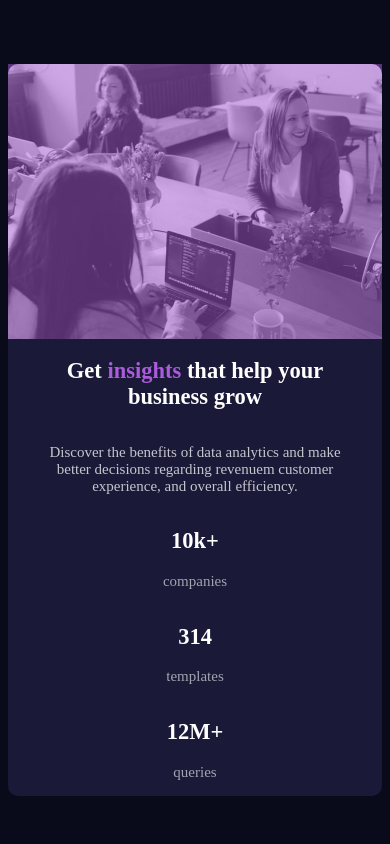
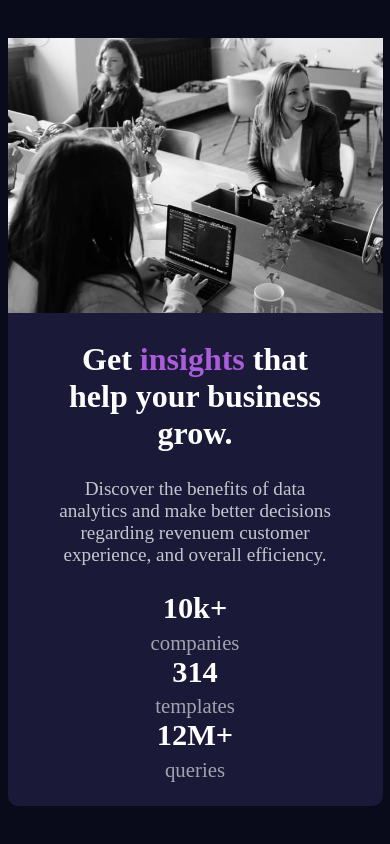
Before and after one commit to Adriano-Dos-Santos/stats-preview-card-component, a website: page index.html in a window 390 px wide. Drawn offline with Linux system fonts and the light colour scheme.

Commit message:
responsive image complete

```diff
--- a/index.html
+++ b/index.html
@@ -11,24 +11,34 @@
 
 
     </head>
+    <!-- test -->
     <body>
         <div class="container">
-            <picture>
+            <picture class="picture">
+                <source media="(max-width: 1439px)" srcsets="assets/image-header-mobile.jpg" type="image/jpeg">
+                <source media="(min-width: 1440px)" srcsets="assets/image-header-desktop.jpg" type="image/jpeg">
+                <img srcset="assets/image-header-mobile.jpg 654w, assets/image-header-desktop.jpg 540w"
+                     sizes="(max-width: 1439px) 654px,
+                            (min-width: 1440px) 540px"
+                     src="assets/image-header-mobile.jpg"
+                     alt="People working in the office" />
             </picture>
             <section class="content">
-                <h1>Get <span class="text-color">insights</span> that help your business grow</h1>
+                <h1>Get <span class="text-color">insights</span> that help your business grow.</h1>
                 <p>Discover the benefits of data analytics and make better decisions regarding revenuem customer experience, and overall efficiency.</p>
-                <div class="data">
+                <div class="data-container">
+                 <div class="data">
                     <h2>10k+</h2>
                     <p>companies</p>
-                </div>
-                <div class="data">
+                 </div>
+                 <div class="data">
                     <h2>314</h2>
                     <p>templates</p>
-                </div>
-                <div class="data">
+                 </div>
+                 <div class="data">
                     <h2>12M+</h2>
                     <p>queries</p>
+                 </div>
                 </div>
             </section>
         </div>
--- a/package.json
+++ b/package.json
@@ -1,5 +1,5 @@
 {
   "devDependencies": {
-    "prettier": "2.7.1"
+    "prettier": "^2.7.1"
   }
 }
--- a/styles.css
+++ b/styles.css
@@ -14,12 +14,21 @@
 /* ------------- */
 /* ------------- */
 
+* {
+  margin: 0;
+  padding: 0;
+}
+
 body {
   font-size: 15px;
 }
 
 .content {
   color: var(--white);
+}
+
+h1 {
+  font-size: 2rem;
 }
 
 .content p {
@@ -50,35 +59,81 @@
   margin: auto;
 }
 
-picture {
-  display: block;
-  border-radius: 10px 10px 0 0;
+img {
   max-width: 100%;
-  height: 275px;
-  background-image: url(assets/image-header-mobile.jpg);
-  background-color: blue;
-  background-size: cover;
-  background-position: center;
-  position: relative;
 }
-picture::after {
-  content: " ";
-  width: 100%;
-  height: 100%;
-  display: block;
-  background-color: var(--soft-violet);
-  opacity: 0.5;
-  position: absolute;
+
+.picture {
+  filter: hue-rotate(50deg);
 }
 
 .content {
   text-align: center;
   display: flex;
   flex-direction: column;
+  grid-row-gap: 1.7em;
   width: 80%;
-  margin: auto;
+  margin: 1.6em auto;
 }
 
 .text-color {
   color: var(--soft-violet);
 }
+h1 {
+  padding: 0 0.4em;
+}
+
+.content p {
+  font-size: 1.2rem;
+  padding: 0 0.4em;
+}
+
+
+.data {
+  display: flex;
+  flex-direction: column;
+  justify-content: center;
+  grid-row-gap: 0.3em;
+}
+
+.data h2 {
+  font-size: 1.9rem;
+}
+.data p {
+  font-size: 1.30rem;
+  font-weight: 100;
+}
+
+/* ------------- */
+/* ------------- */
+/*    DESKTOP    */
+/* ------------- */
+/* ------------- */
+
+
+@media screen and (min-width: 1440px) {
+
+.container {
+  display: flex;
+  flex-direction: row-reverse;
+  width: 900px;
+}
+picture {
+  width: 600px;
+}
+
+MAMACORkasksaakskask
+.content {
+}
+.data-container {
+  display: flex;
+}
+
+
+
+ * {
+   outline: 1px solid yellow;
+ }
+
+
+}
```
Also changed, not shown: 1 other file.
